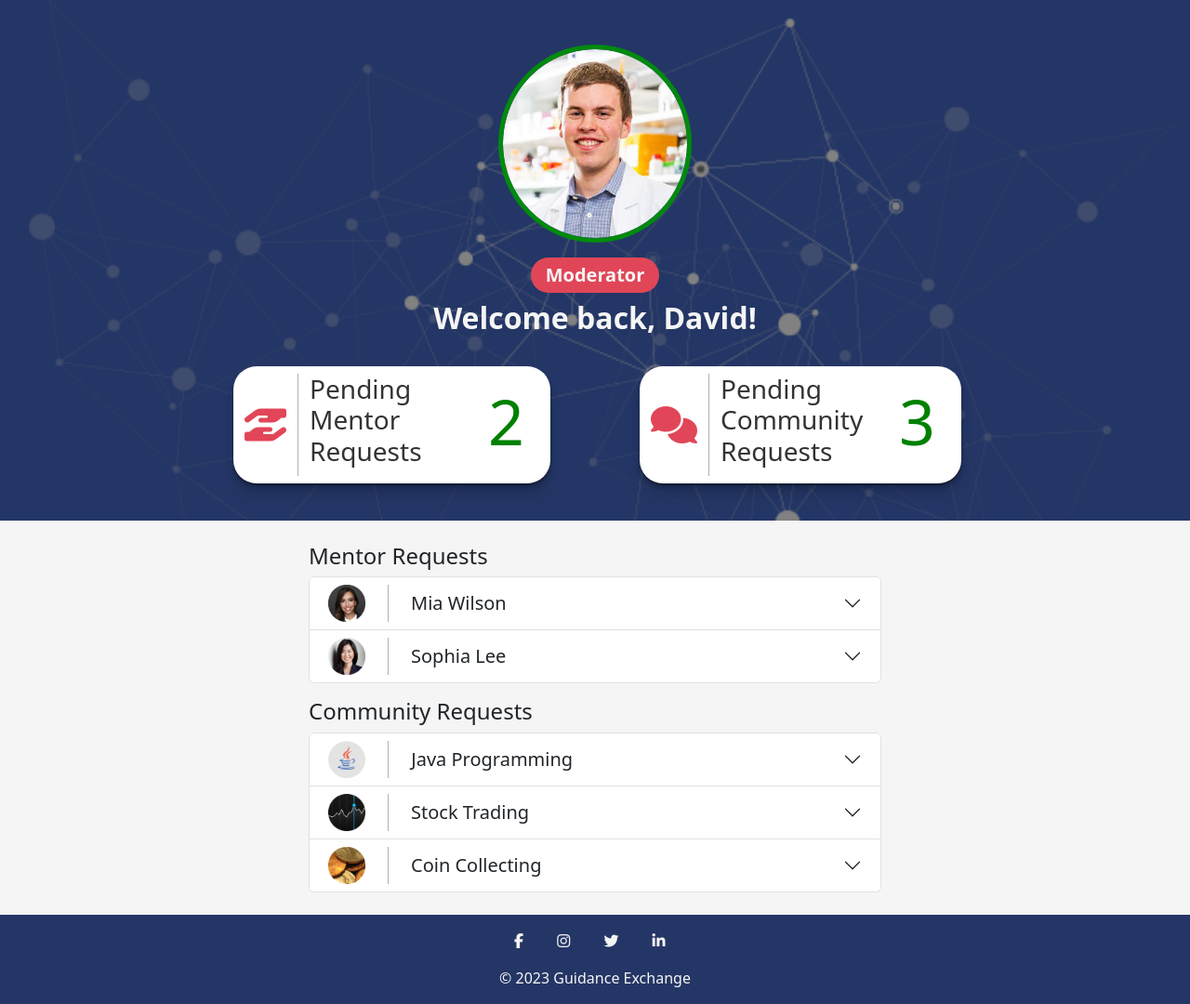
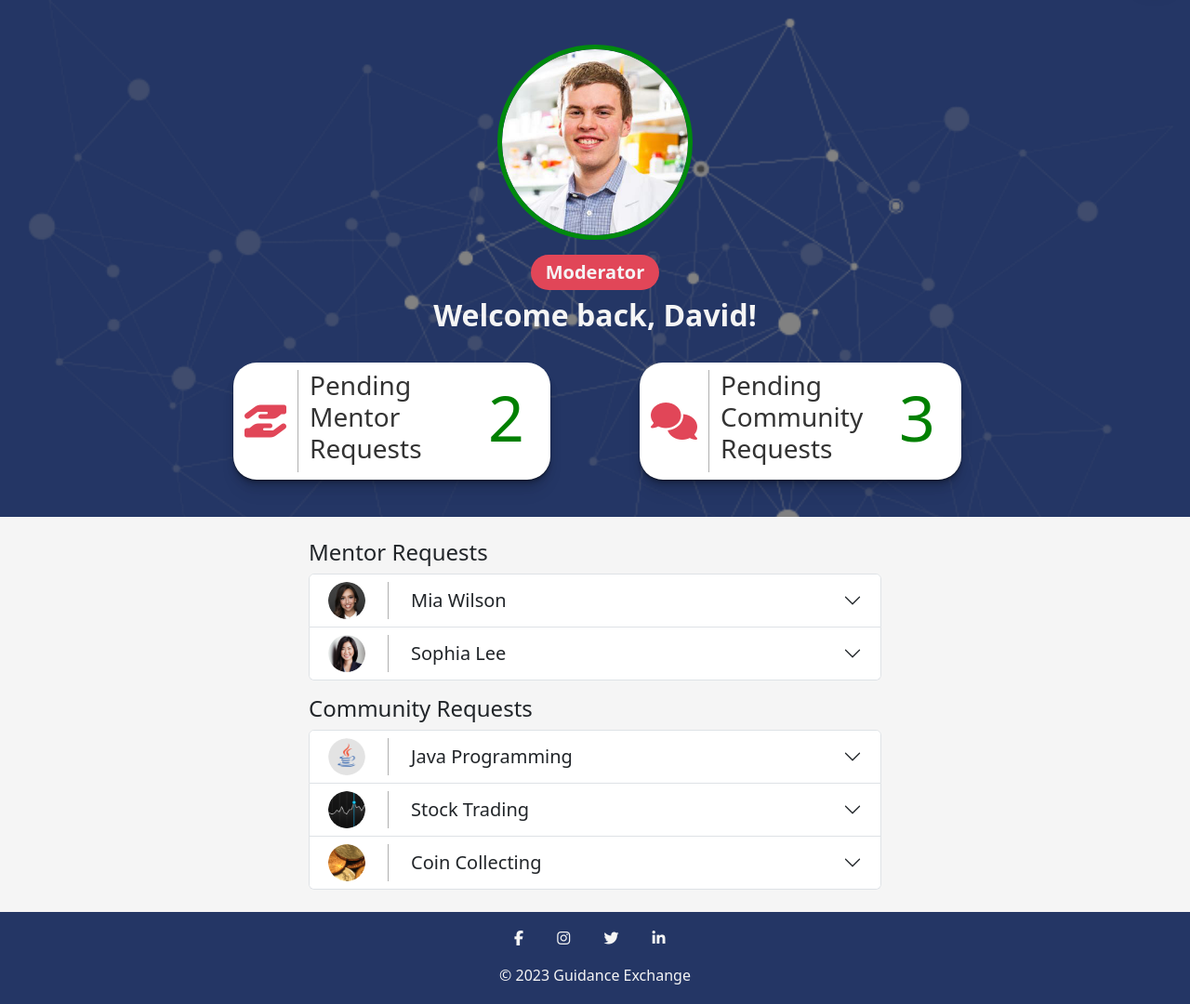
Before and after one commit to davescoins/Guidance-Exchange, a PHP site: page /moderator-dashboard.php in a window 1280 px wide; the page is wider, and only the part inside the window is pictured. Shown: the part 80-1160 px from the top of that part at 93% size. After the commit the page ends 1139 px from the top of that part, so only its background shows below. Run offline with PHP 8.4, Linux system fonts and the light colour scheme; a user stored in the database is signed in; data comes from the database, SQL or seed files in the repository; some libraries are stand-ins or nearby versions.

Commit message:
fixed picture display properties

```diff
--- a/admin-dashboard.php
+++ b/admin-dashboard.php
@@ -161,7 +161,7 @@
         if ($moderator['ProfilePicture'] == null) {
           echo '<img class="px-2" src="/img/blank-profile-image.png" alt="' . $moderator['FirstName'] . ' ' . $moderator['LastName'] . ' Profile Photo">';
         } else {
-          echo '<img class="px-2" src="upload/' . $moderator['ProfilePicture'] . '" alt="' . $moderator['FirstName'] . ' ' . $moderator['LastName'] . ' Profile Photo">';
+          echo '<img class="mx-2 rounded-circle" src="upload/' . $moderator['ProfilePicture'] . '" alt="' . $moderator['FirstName'] . ' ' . $moderator['LastName'] . ' Profile Photo" width="50" height="50">';
         }
 
         echo '</div>';
--- a/css/administrator.css
+++ b/css/administrator.css
@@ -77,9 +77,9 @@
   width: auto;
 }
 
-.moderator-picture img {
+/* .moderator-picture img {
   height: 50px;
-}
+} */
 
 .moderator-icons {
   height: 60px;
--- a/css/messages.css
+++ b/css/messages.css
@@ -105,3 +105,9 @@
   width: 100%;
   max-height: 150px;
 }
+
+.search-result {
+  width: 40px;
+  height: 40px;
+  border-radius: 50%;
+}
--- a/css/moderator.css
+++ b/css/moderator.css
@@ -11,9 +11,7 @@
 }
 
 .moderator__photo-section .moderator__profile-photo {
-  width: 13rem;
   border: 5px solid;
-  border-radius: 100%;
 }
 
 .moderator__photo-section .moderator__profile-name {
@@ -85,13 +83,16 @@
   padding: 0;
 }
 
-.moderator__mentor-request-photo img {
-  height: 40px;
-  width: auto;
-  border-right: #b0b0b0 1px solid;
+.moderator__mentor-request-border h4 {
+  border-left: #b0b0b0 1px solid;
 }
 
 .moderator__request-header {
+  height: 40px;
+  border-left: #b0b0b0 1px solid;
+}
+
+.moderator__request-header h4 {
   font-size: 20px;
 }
 
--- a/moderator-dashboard.php
+++ b/moderator-dashboard.php
@@ -148,15 +148,15 @@
       <?php
       if ($profilePictureBorder == null) {
         if ($profilePicture == null) {
-          echo '<img class="moderator__profile-photo mb-3" style="border-color: #008a0e;" src="img/blank-profile-image.png" alt="' . $firstName . ' ' . $lastName . ' Profile Photo">';
+          echo '<img class="moderator__profile-photo mb-3 rounded-circle" style="border-color: #008a0e;" src="img/blank-profile-image.png" alt="' . $firstName . ' ' . $lastName . ' Profile Photo" width="210" height="210">';
         } else {
-          echo '<img class="moderator__profile-photo mb-3" style="border-color: #008a0e;" src="upload/' . $profilePicture . '" alt="' . $firstName . ' ' . $lastName . ' Profile Photo">';
+          echo '<img class="moderator__profile-photo mb-3 rounded-circle" style="border-color: #008a0e;" src="upload/' . $profilePicture . '" alt="' . $firstName . ' ' . $lastName . ' Profile Photo" width="210" height="210">';
         }
       } else {
         if ($profilePicture == null) {
-          echo '<img class="moderator__profile-photo mb-3" style="border-color: ' . $profilePictureBorder . ';" src="img/blank-profile-image.png" alt="' . $firstName . ' ' . $lastName . ' Profile Photo">';
+          echo '<img class="moderator__profile-photo mb-3 rounded-circle" style="border-color: ' . $profilePictureBorder . ';" src="img/blank-profile-image.png" alt="' . $firstName . ' ' . $lastName . ' Profile Photo" width="210" height="210">';
         } else {
-          echo '<img class="moderator__profile-photo mb-3" style="border-color: ' . $profilePictureBorder . ';" src="upload/' . $profilePicture . '" alt="' . $firstName . ' ' . $lastName . ' Profile Photo">';
+          echo '<img class="moderator__profile-photo mb-3 rounded-circle" style="border-color: ' . $profilePictureBorder . ';" src="upload/' . $profilePicture . '" alt="' . $firstName . ' ' . $lastName . ' Profile Photo" width="210" height="210">';
         }
       }
       ?>
@@ -231,14 +231,16 @@
           echo '<div class="accordion-header">';
           echo '<button class="accordion-button collapsed py-2" type="button" data-bs-toggle="collapse" data-bs-target="#mentor_collapse' . $i . '" aria-expanded="false" aria-controls="mentor_collapse' . $i . '">';
           echo '<div class="d-flex align-items-center">';
-          echo '<div class="d-flex align-items-center justify-content-center moderator__mentor-request-photo">';
+          echo '<div class="d-flex align-items-center justify-content-center">';
           if ($userDataArray[$i]['ProfilePicture'] == null) {
-            echo '<img class="pe-4" src="img/blank-profile-image.png" alt="' . $userDataArray[$i]['FirstName'] . ' ' . $userDataArray[$i]['LastName'] . ' Profile Photo">';
+            echo '<img class="me-4 rounded-circle" src="img/blank-profile-image.png" alt="' . $userDataArray[$i]['FirstName'] . ' ' . $userDataArray[$i]['LastName'] . ' Profile Photo" width="40" height="40">';
           } else {
-            echo '<img class="pe-4" src="/upload/' . $userDataArray[$i]['ProfilePicture'] . '" alt="' . $userDataArray[$i]['FirstName'] . ' ' . $userDataArray[$i]['LastName'] . 'Profile Photo">';
+            echo '<img class="me-4 rounded-circle" src="/upload/' . $userDataArray[$i]['ProfilePicture'] . '" alt="' . $userDataArray[$i]['FirstName'] . ' ' . $userDataArray[$i]['LastName'] . ' Profile Photo" width="40" height="40">';
           }
           echo '</div>';
-          echo '<h4 class="moderator__request-header ps-4 mb-0">' . $userDataArray[$i]['FirstName'] . ' ' . $userDataArray[$i]['LastName'] . '</h4>';
+          echo '<div class="moderator__request-header ps-4 mb-0 d-flex align-items-center">';
+          echo '<h4 class="m-0">' . $userDataArray[$i]['FirstName'] . ' ' . $userDataArray[$i]['LastName'] . '</h4>';
+          echo '</div>';
           echo '</div>';
           echo '</button>';
           echo '</div>';
@@ -275,9 +277,11 @@
           echo '<button class="accordion-button collapsed py-2" type="button" data-bs-toggle="collapse" data-bs-target="#community_collapse' . $x . '" aria-expanded="false" aria-controls="community_collapse' . $x . '">';
           echo '<div class="d-flex align-items-center">';
           echo '<div class="d-flex align-items-center justify-content-center moderator__mentor-request-photo">';
-          echo '<img class="pe-4" src="/upload/' . $communityDataArray[$x]['CommunityPicture'] . '" alt="' . $communityDataArray[$x]['CommunityName'] . ' Profile Photo">';
+          echo '<img class="me-4 rounded-circle" src="/upload/' . $communityDataArray[$x]['CommunityPicture'] . '" alt="' . $communityDataArray[$x]['CommunityName'] . ' Profile Photo" width="40" height="40">';
           echo '</div>';
-          echo '<h4 class="moderator__request-header ps-4 mb-0">' . $communityDataArray[$x]['CommunityName'] . '</h4>';
+          echo '<div class="moderator__request-header ps-4 mb-0 d-flex align-items-center">';
+          echo '<h4 class="m-0">' . $communityDataArray[$x]['CommunityName'] . '</h4>';
+          echo '</div>';
           echo '</div>';
           echo '</button>';
           echo '</div>';
--- a/recipient-search.php
+++ b/recipient-search.php
@@ -24,7 +24,7 @@
 
   if (mysqli_num_rows($userQueryResult) > 0) {
     while ($row = mysqli_fetch_assoc($userQueryResult)) {
-      echo '<li><a class="dropdown-item" data-userid="' . $row['UserID'] . '"><img class="me-2" src="upload/' . $row['ProfilePicture'] . '" alt="' . $row['FirstName'] . ' ' . $row['LastName'] . '" width="40" height="40">' . $row['FirstName'] . ' ' . $row['LastName'] . '</a></li>';
+      echo '<li><a class="dropdown-item" data-userid="' . $row['UserID'] . '"><img class="me-2 rounded-circle" src="upload/' . $row['ProfilePicture'] . '" alt="' . $row['FirstName'] . ' ' . $row['LastName'] . '" width="40" height="40">' . $row['FirstName'] . ' ' . $row['LastName'] . '</a></li>';
     }
   } else {
     echo '<li><a class="dropdown-item">No results found</a></li>';
```
